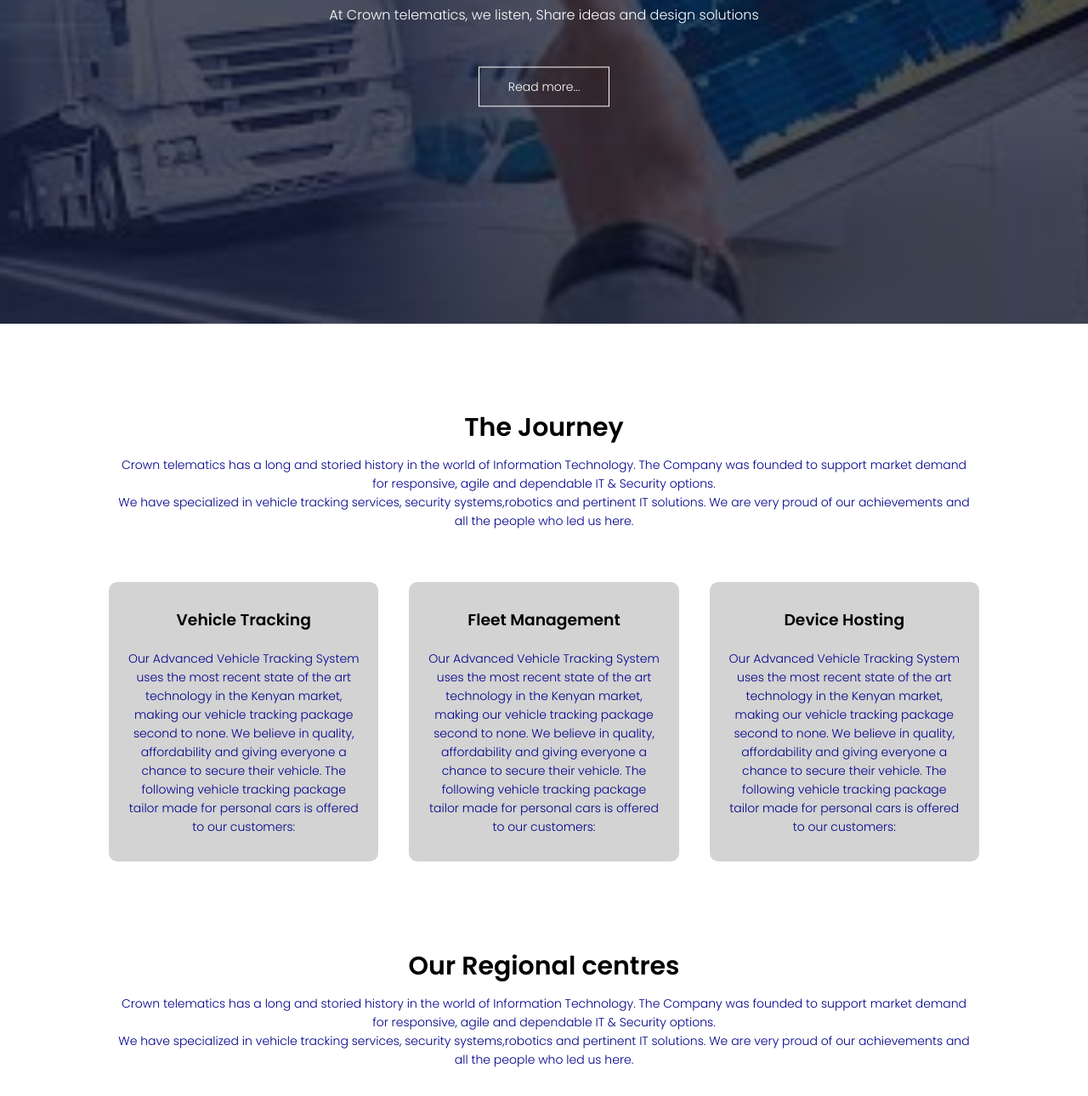
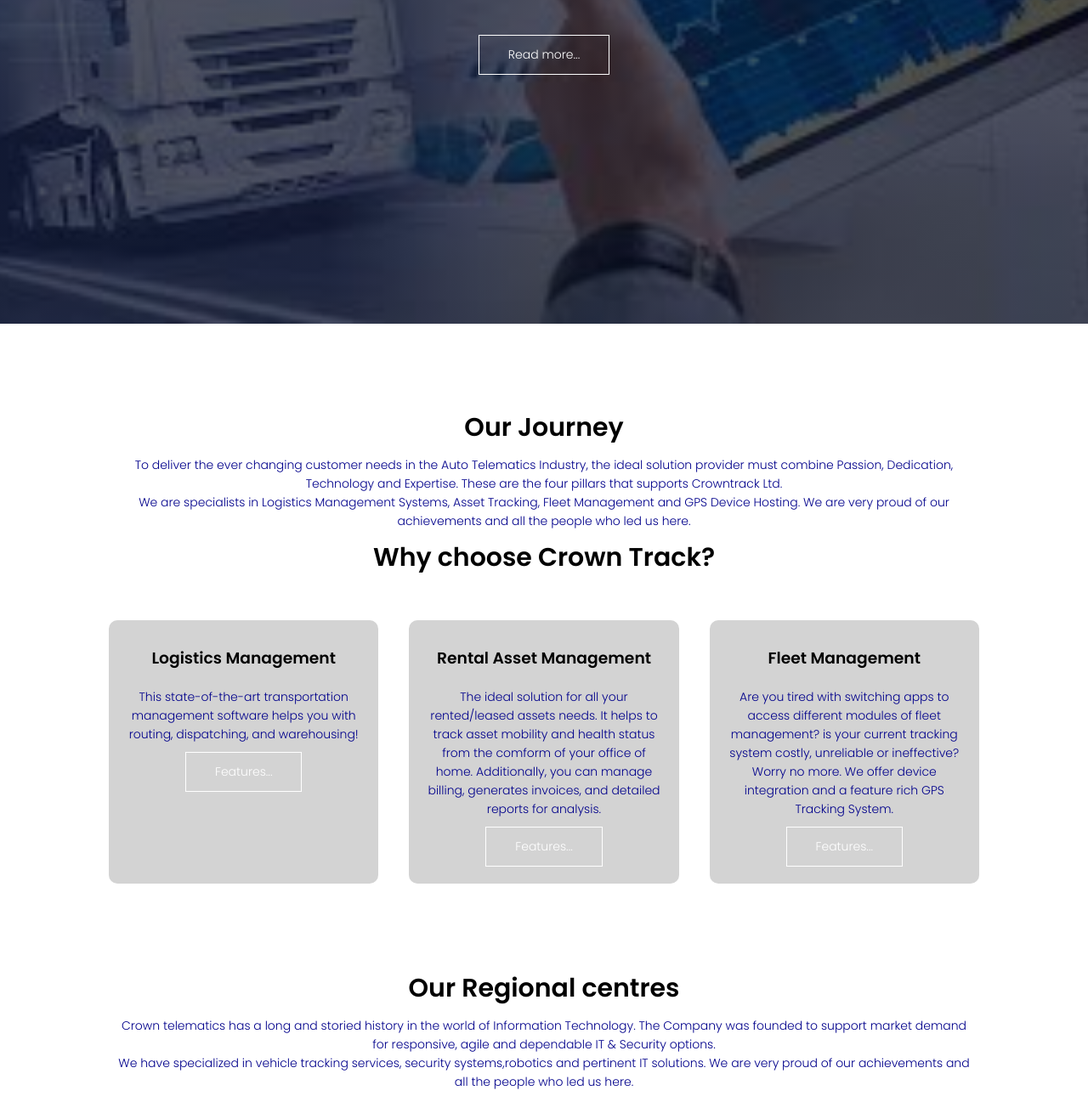
Before and after one commit to chegedan/crowntelematics, a plain HTML site: page index.html in a window 1280 px wide. Shown: the part 419-1709 px from the top of the page at 85% size. Drawn offline with Linux system fonts and the light colour scheme.

Commit message:
Update index.html

```diff
--- a/index.html
+++ b/index.html
@@ -17,40 +17,47 @@
                 <div class="nav-links"id="navLinks">
                     <i class="fa fa-times" onclick="hideMenu()"></i>
                     <ul>
-                        <li><a href="index.html">HOME </a></li>
-                        <li><a href="about.html">ABOUT </a></li>
-                        <li><a href="products.html">SOLUTIONS </a></li>
-                        <li><a href="blog.html">BLOG </a></li>
-                        <li><a href="contact-us.html">CONTACT US </a></li>
+                       <li><a href="index.html">Home </a></li>
+                        <li><a href="about.html">About Us </a></li>
+                        <li><a href="products.html">Services </a></li>
+                        <li><a href="blog.html">Our Partners</a></li>
+                        <li><a href="contact-us.html">Contact Us </a></li>
                     </ul>
                 </div>
             <i class="fa fa-bars" onclick="showMenu()"></i>
         </nav>
 
         <div class="textbox2">
-        <h1>Your Auto telematics one stop solution provider</h1>
-            <p> At Crown telematics, we listen, Share ideas and design solutions</p>
+            <h1>Logistics Simplified</h1>
+            <p> Innovative solutions in: Logistics Management, Asset Tracking, Fuel Monitoring, IoT Based Solutions and Fleet Management</p>
             <a href =" " class="read-btn"> Read more... </a>
         </div>
     </section>
 
     <section class="about">
-        <h1>The Journey</h1>
-         <p>Crown telematics has a long and storied history in the world of Information Technology. The Company was founded to support market demand for responsive, agile and dependable IT & Security options.
-        <br>We have specialized in vehicle tracking services, security systems,robotics and pertinent IT solutions. We are very proud of our achievements and all the people who led us here.</br></p>
+         <h1>Our Journey</h1>
+         <p>To deliver the ever changing customer needs in the Auto Telematics Industry, the ideal solution provider must combine Passion,
+            Dedication, Technology and Expertise. These are the four pillars that supports Crowntrack Ltd.
+        <br>We are specialists in Logistics Management Systems, Asset Tracking, Fleet Management and GPS Device Hosting. We are very proud
+        of our achievements and all the people who led us here.</br></p>
+        <h1>Why choose Crown Track?</h1>
         <div class ="row">
             <div class ="products">
-                <h3> Vehicle Tracking</h3>
-                <p>Our Advanced Vehicle Tracking System uses the most recent state of the art technology in the Kenyan market, making our vehicle tracking package second to none. We believe in quality, affordability and giving everyone a chance to secure their vehicle. The following vehicle tracking package tailor made for personal cars is offered to our customers:
-                </p>
+                <h3> Logistics Management </h3>
+                <p>This state-of-the-art transportation management software helps you with routing, dispatching, and warehousing! </p>
+                   <a href =" " class="read-btn"> Features... </a>
             </div>
             <div class ="products">
+                <h3> Rental Asset Management</h3>
+                <p>The ideal solution for all your rented/leased assets needs. It helps to track asset mobility and health status from the comform of your office of home.
+                     Additionally, you can manage billing, generates invoices, and detailed reports for analysis. </p>
+                <a href =" " class="read-btn"> Features... </a>
+                </div>
+            <div class ="products">
                 <h3> Fleet Management</h3>
-                <p>Our Advanced Vehicle Tracking System uses the most recent state of the art technology in the Kenyan market, making our vehicle tracking package second to none. We believe in quality, affordability and giving everyone a chance to secure their vehicle. The following vehicle tracking package tailor made for personal cars is offered to our customers:</p>
-            </div>
-            <div class ="products">
-                <h3> Device Hosting</h3>
-                <p>Our Advanced Vehicle Tracking System uses the most recent state of the art technology in the Kenyan market, making our vehicle tracking package second to none. We believe in quality, affordability and giving everyone a chance to secure their vehicle. The following vehicle tracking package tailor made for personal cars is offered to our customers:</p>
+                <p>Are you tired with switching apps to access different modules of fleet management? is your current tracking system costly, unreliable or ineffective?
+                    Worry no more. We offer device integration and a feature rich GPS Tracking System.</p>
+                <a href =" " class="read-btn"> Features... </a>
             </div>
         </div>
     </section>
```
